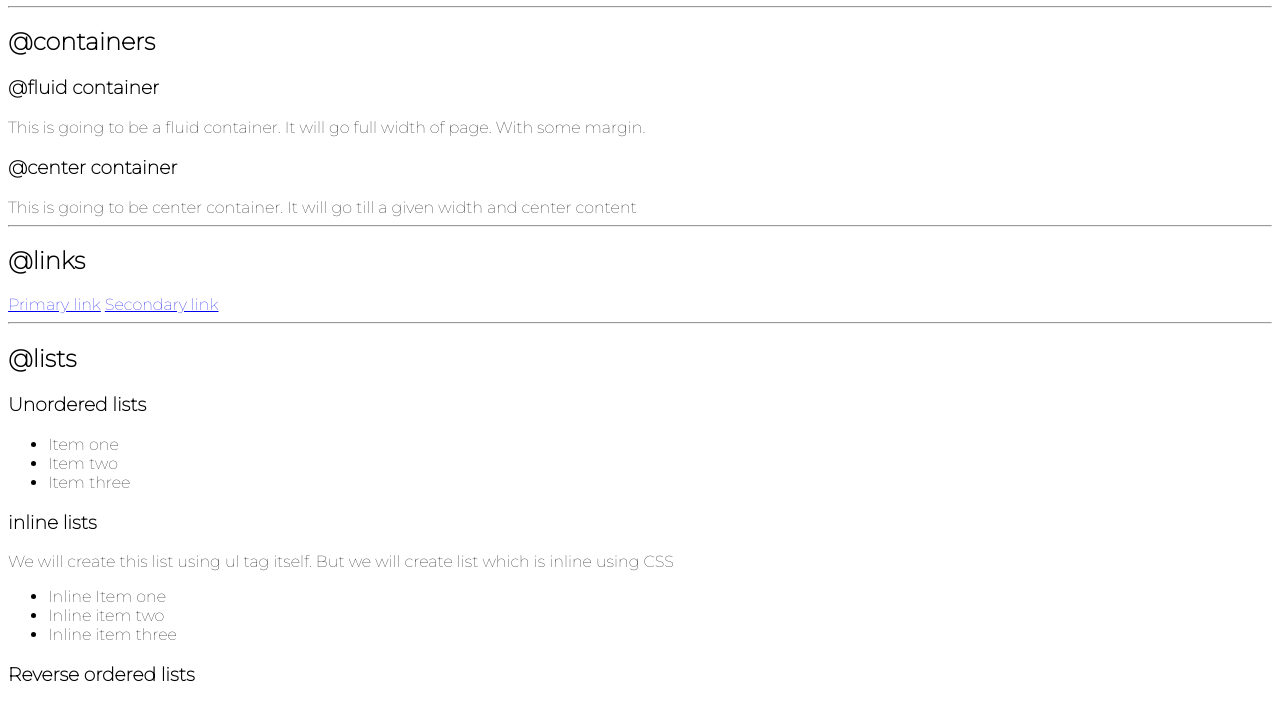
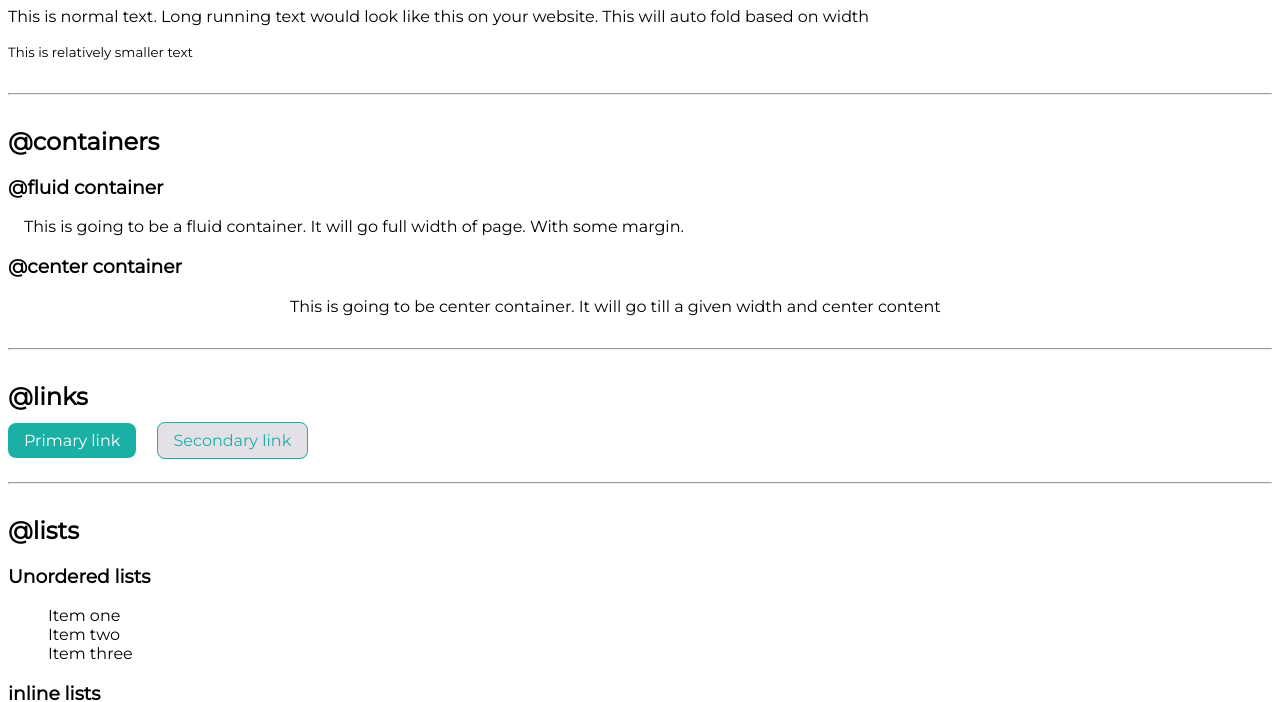
Before and after one commit to maueeza/maueeza-bhatkar-portfolio, a plain HTML site: page index.html in a window 1280 px wide. Shown: the part 425-1127 px from the top of the page. Drawn offline with Linux system fonts and the light colour scheme.

Commit message:
docs: added styling till links
Added styling till links

```diff
--- a/index.html
+++ b/index.html
@@ -12,12 +12,13 @@
     <h1>Maueeza's component library</h1>
     <p>
       I am attending neog.camp and I am currently completing levelZero one
-      weekend and assignment at a time
+      weekend and assignment at a time.
     </p>
     <p>
       This is a component library created by me to better design each element
     </p>
     <p>I am using this to understand paragraphs, headings, typography</p>
+    <p>After attending level zero, I am going to make <strong>portfolio, 15 projects using HTML, CSS, Javascript, React. </strong></p>
     <hr />
     <h2>@typography</h2>
     <h1>This is biggest heading h1</h1>
@@ -29,28 +30,29 @@
     <small>This is relatively smaller text</small>
     <hr />
     <h2>@containers</h2>
+
     <h3>@fluid container</h3>
-    <div>
+    <div class="container">
       This is going to be a fluid container. It will go full width of page. With
       some margin.
     </div>
 
     <h3>@center container</h3>
-    <div>
+    <div class="container-center container">
       This is going to be center container. It will go till a given width and
       center content
     </div>
 
     <hr />
     <h2>@links</h2>
-    <a href="/">Primary link</a>
-    <a href="/">Secondary link</a>
+    <a class="primary-link link" href="/">Primary link</a>
+    <a class="secondary-link link" href="/">Secondary link</a>
 
-    <hr />
+    <hr class="hr-margin" />
 
     <h2>@lists</h2>
     <h3>Unordered lists</h3>
-    <ul>
+    <ul class="list-non-bullets">
       <li>Item one</li>
       <li>Item two</li>
       <li>Item three</li>
--- a/style.css
+++ b/style.css
@@ -1,5 +1,54 @@
-@import url('https://fonts.googleapis.com/css2?family=Montserrat:wght@100&display=swap');
+@import url('https://fonts.googleapis.com/css2?family=Montserrat:wght@100;200;300;400&display=swap');
 
 body{
     font-family: 'Montserrat', sans-serif;
+    /*font-weight: bold;*/
 }
+
+:root{
+    --primary--color: #1AB0A6;
+    --off-white-color:#e3e0e7;
+}
+
+.container{
+    padding: 0rem 1rem;
+}
+
+.container-center{
+    margin: auto;
+    max-width: 700px;
+}
+
+.primary-link
+{
+    background-color:var(--primary--color);
+    color: white;
+    /*display: block;*/
+    width: max-content;
+    border-radius: 0.5rem;
+    margin: 1rem 1rem 1rem 0rem;
+    min-width: 140px;
+}
+
+.link{
+    text-decoration: none;
+    padding: 0.5rem 1rem;
+}
+
+.secondary-link{
+    background-color: var(--off-white-color);
+    color: var(--primary--color);
+    width:max-content;
+    border-radius: 0.5rem;
+    margin: 1rem 1rem 1rem 0rem;
+    min-width: 140px;
+    border: 1px solid var(--primary--color);
+}
+
+hr{
+    margin: 2rem 0rem;
+}
+
+.list-non-bullets{
+    list-style: none;
+}
```
